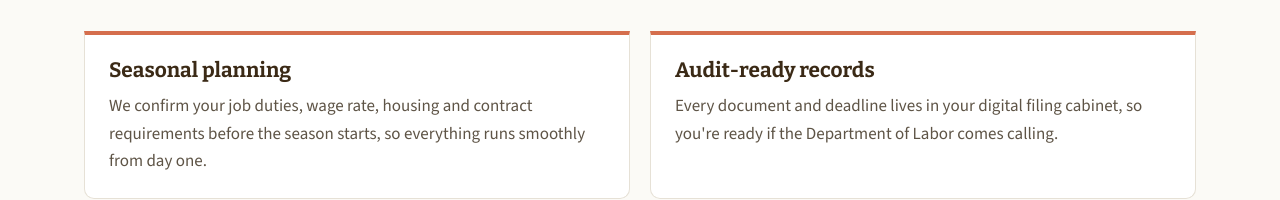
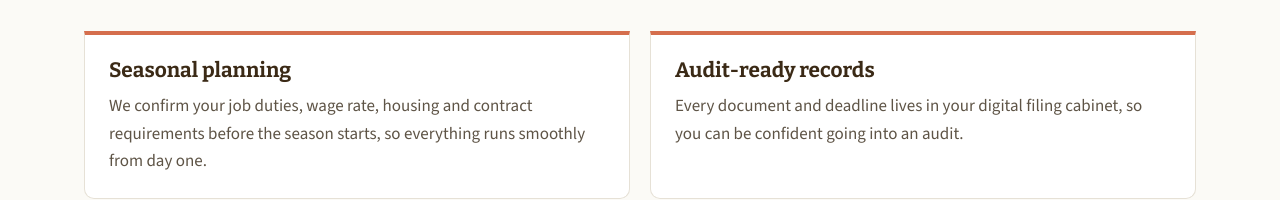
Before and after one commit to mfarh2a/battenkillag-use-me, a Next.js app: page / in a window 1280 px wide. Shown: the part 1514-1714 px from the top of the page. Built offline with nearby package versions, Linux system fonts and the light colour scheme; no server answers.

Commit message:
Homepage: audit-ready records wording
Co-Authored-By: Claude Opus 5.5 <noreply@anthropic.com>
Claude-Session: https://claude.ai/code/session_015cpjf5ajPeXVSvyknWthQ2

```diff
--- a/app/page.tsx
+++ b/app/page.tsx
@@ -26,7 +26,7 @@ const crew = [
   },
   {
     title: "Audit-ready records",
-    body: "Every document and deadline lives in your digital filing cabinet, so you're ready if the Department of Labor comes calling.",
+    body: "Every document and deadline lives in your digital filing cabinet, so you can be confident going into an audit.",
   },
   {
     title: "Real-time updates",
```
